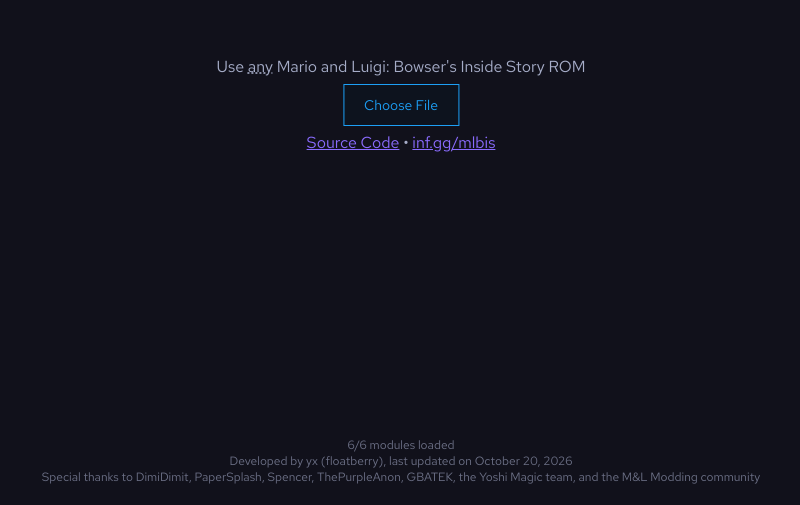
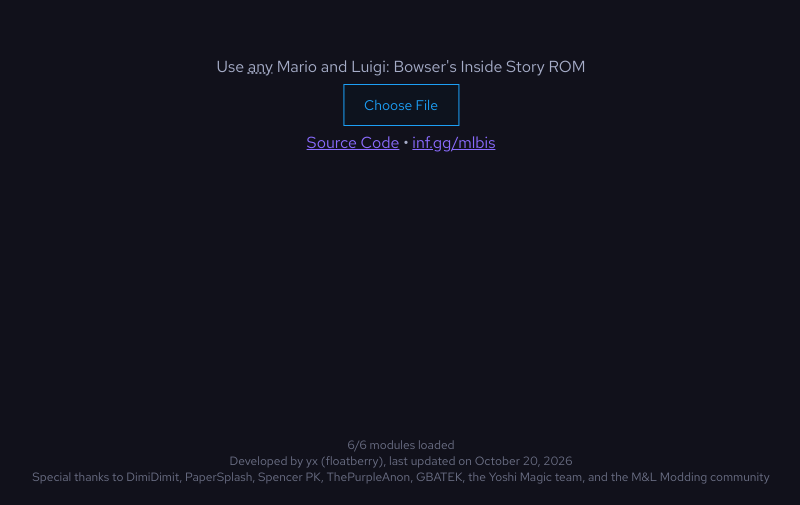
Before and after one commit to 8y8x/mlbis-dumper, a plain HTML site: page index.html in a window 1280 px wide. Shown: the part 295-800 px from the top of the page, 239-1039 px from the left. Drawn offline with Linux system fonts and the light colour scheme.

Commit message:
change Spencer -> Spencer PK on the credits list

```diff
--- a/index.html
+++ b/index.html
@@ -170,7 +170,7 @@
 
 		<div id="title-bottom">
 			<div id="loaded">0 modules loaded</div>
-			<div id="credits">Developed by yx (floatberry), last updated on October 20, 2026<br>Special thanks to DimiDimit, PaperSplash, Spencer, ThePurpleAnon, GBATEK, the Yoshi Magic team, and the M&L Modding community</div>
+			<div id="credits">Developed by yx (floatberry), last updated on October 20, 2026<br>Special thanks to DimiDimit, PaperSplash, Spencer PK, ThePurpleAnon, GBATEK, the Yoshi Magic team, and the M&L Modding community</div>
 		</div>
 
 		<template id="dropdown">
```
Also changed, not shown: README.md.
